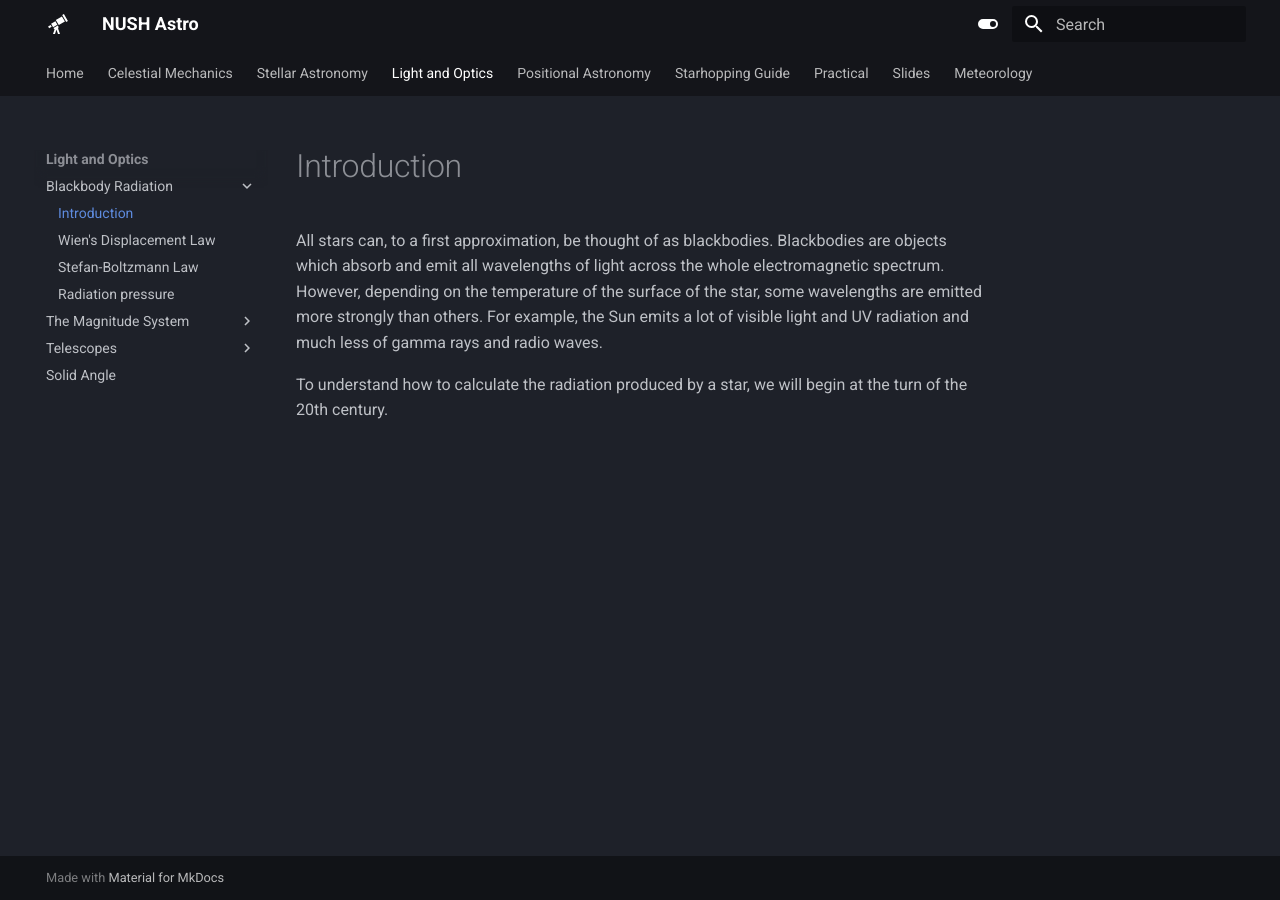
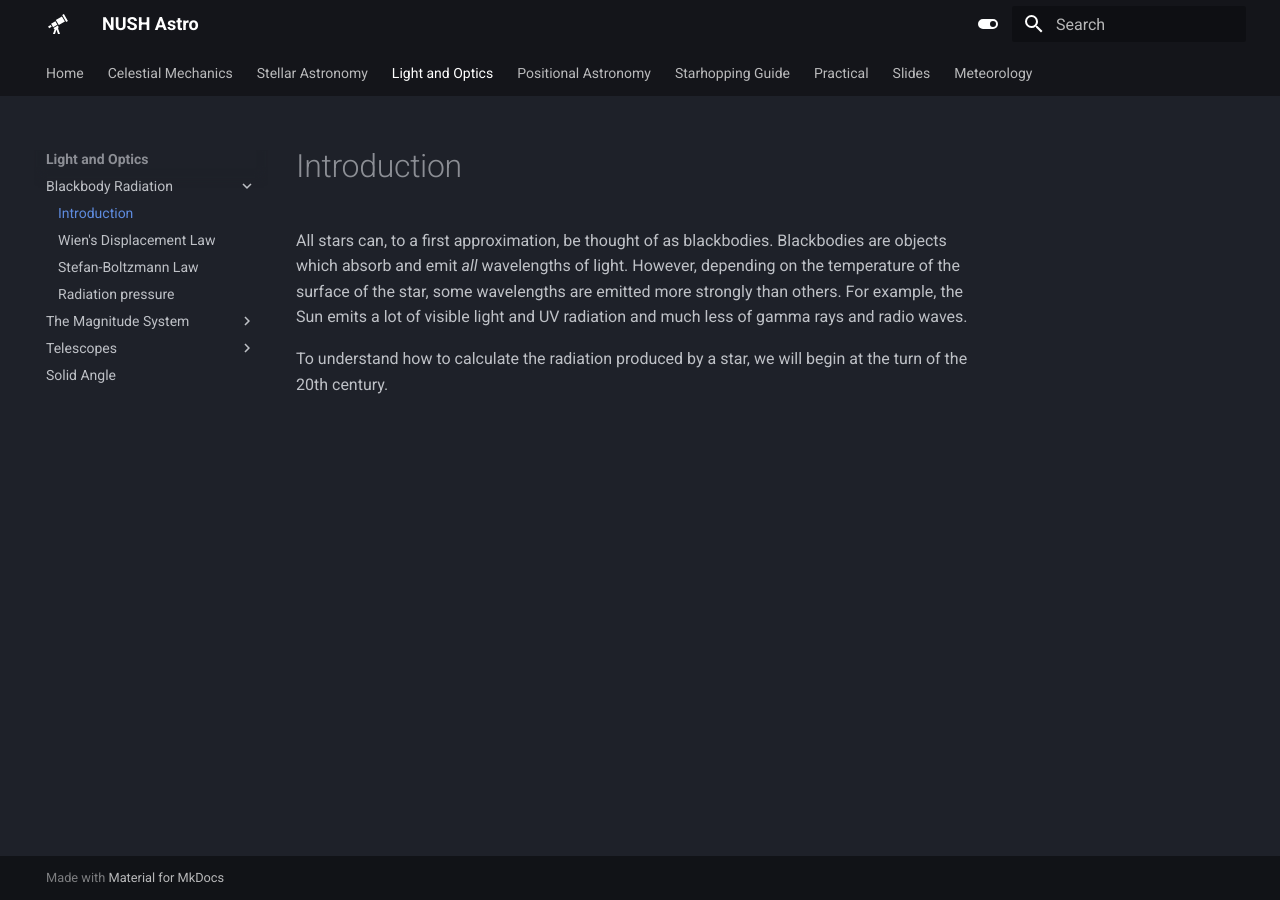
Before and after one commit to nushastro/website, an MkDocs documentation site: the page built from docs/optics/blackbody/blackbody_radiation.md, in a window 1280 px wide. Built offline with MkDocs 1.6.1 and Material for MkDocs 9.7.7, drawn with Linux system fonts in a browser that asks for light colours.

Commit message:
Update blackbody_radiation.md

```diff
--- a/docs/optics/blackbody/blackbody_radiation.md
+++ b/docs/optics/blackbody/blackbody_radiation.md
@@ -1,9 +1,8 @@
 # Introduction
 
-All stars can, to a first approximation, be thought of as blackbodies. Blackbodies are
-objects which absorb and emit all wavelengths of light across the whole
-electromagnetic spectrum. However, depending on the temperature of the surface of the
-star, some wavelengths are emitted more strongly than others. For example, the Sun emits a
-lot of visible light and UV radiation and much less of gamma rays and radio waves.
+All stars can, to a first approximation, be thought of as blackbodies.
+Blackbodies are objects which absorb and emit _all_ wavelengths of light.
+However, depending on the temperature of the surface of the star, some wavelengths are emitted more strongly than others.
+For example, the Sun emits a lot of visible light and UV radiation and much less of gamma rays and radio waves.
 
 To understand how to calculate the radiation produced by a star, we will begin at the turn of the 20th century.
```
